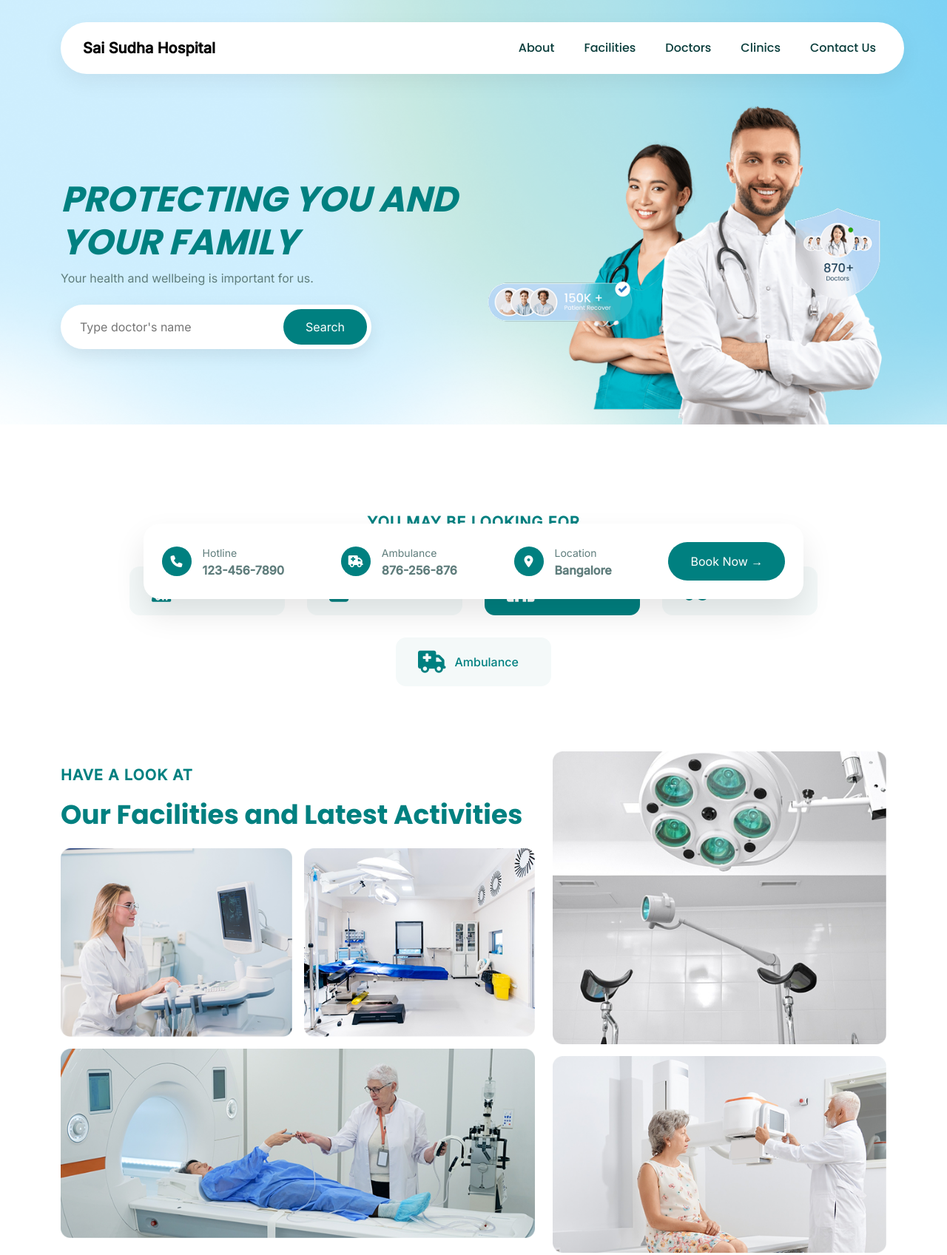
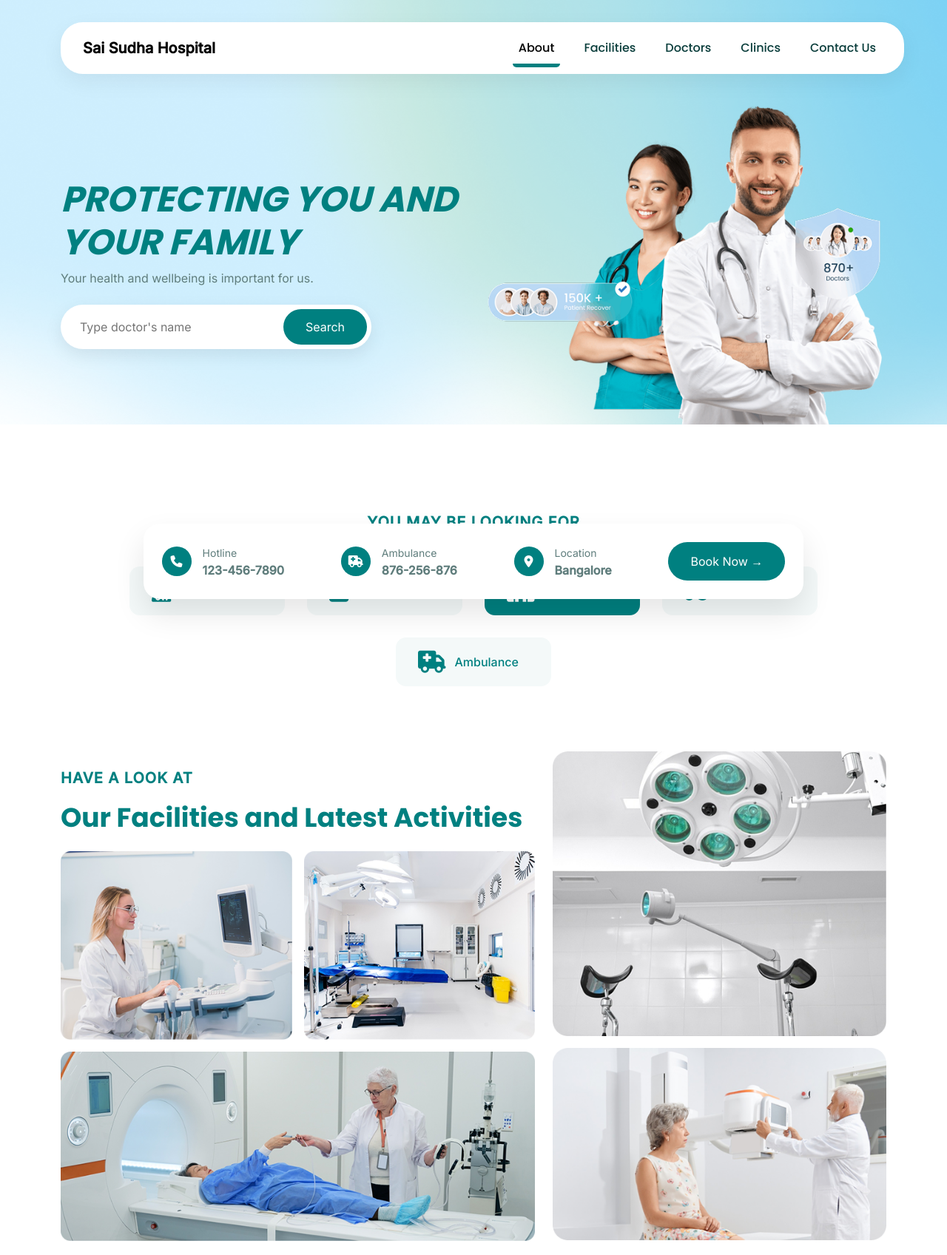
Before and after one commit to PavanGanigera/Medical, a plain HTML site: page index.html in a window 1280 px wide. Shown: the top 1697 px of the page at 74% size. Drawn offline with nearby package versions, Linux system fonts and the light colour scheme.

Commit message:
desktopresponse updated

```diff
--- a/assets/style.css
+++ b/assets/style.css
@@ -55,7 +55,7 @@ header {
 
 .navbar {
   background: #fff;
-  border-radius: 40px;
+  border-radius: 30px;
   padding: 15px 30px;
   box-shadow: 0 10px 30px rgba(0, 0, 0, .06);
   backdrop-filter: blur(20px);
@@ -64,11 +64,43 @@ header {
   width: 100%;
 }
 
+
+
 .nav-link {
   font-family: 'Poppins';
   font-weight: 500;
   color: var(--heading);
+  position: relative;
 }
+
+.nav-link:hover {
+  color: var(--primary);
+}
+
+.nav-link::after {
+  content: '';
+  position: absolute;
+  width: 0;
+  height: 5px;
+  border-radius: 0px 0px 8px 8px;
+  background: var(--primary);
+  left: 0;
+  bottom: -6px;
+  transition: width 0.3s;
+  opacity: 0;
+}
+
+.nav-link:hover::after {
+  width: 100%;
+  opacity: 1;
+}
+
+.nav-link.active::after {
+  width: 100%;
+  opacity: 1;
+  color: var(--primary);
+}
+
 
 .btn-primary {
   background: var(--primary);
@@ -615,6 +647,13 @@ header {
   }
 }
 
+@media (min-width: 1600px){
+  .hero-info {
+    bottom: 330px;
+
+}
+}
+
   /* @media (max-width: 576px) {
   .nav-links {
     display: none;
--- a/index.html
+++ b/index.html
@@ -47,7 +47,7 @@
             </button>
             <div class="collapse navbar-collapse justify-content-end" id="nav">
                 <ul class="navbar-nav gap-4 align-items-start">
-                    <li><a class="nav-link" href="#">About</a></li>
+                    <li><a class="nav-link active" href="#">About</a></li>
                     <li><a class="nav-link" href="#">Facilities</a></li>
                     <li><a class="nav-link" href="#">Doctors</a></li>
                     <li><a class="nav-link" href="#">Clinics</a></li>
@@ -156,13 +156,12 @@
         </section>
 
         <!-- ================= FACILITIES ================= -->
-        <!-- ================= FACILITIES ================= -->
         <section class="facilities py-5">
             <div class="container">
                 <div class="row align-items-center gy-4">
 
                     <!-- Left Content -->
-                    <div class="col-lg-7">
+                    <div class="col-lg-7 mt-0 mt-lg-5">
                         <h6 class="section-subtitle text-start">HAVE A LOOK AT</h6>
                         <h2 class="section-title mb-4">
                             Our Facilities and Latest Activities
@@ -189,11 +188,11 @@
                     <!-- Right Images -->
                     <div class="d-none d-lg-block col-lg-5">
                         <div class="row g-3">
-                            <div class="col-12">
-                                <img src="/assets/images/image 1.png" alt="Facility image" class="img-fluid rounded">
+                            <div class="">
+                                <img src="/assets/images/img-1.png" alt="Facility image" class="img-fluid rounded">
                             </div>
-                            <div class="col-12">
-                                <img src="/assets/images/image 5.png" alt="Facility image" class="img-fluid rounded">
+                            <div class="">
+                                <img src="/assets/images/img-5.png" alt="Facility image" class="img-fluid rounded">
                             </div>
                         </div>
                     </div>
```
Also changed, not shown: assets/images/img-1.png (added), assets/images/img-5.png (added).
